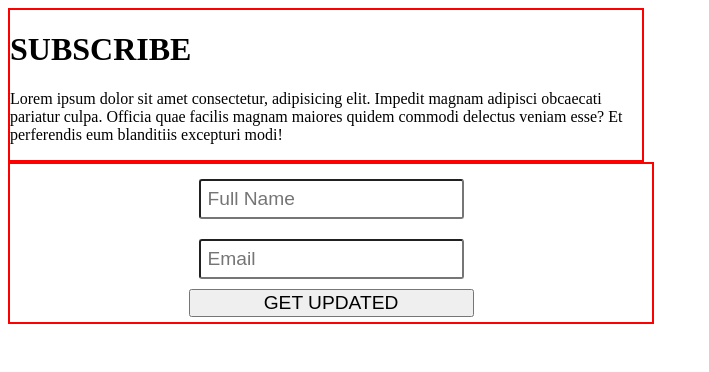
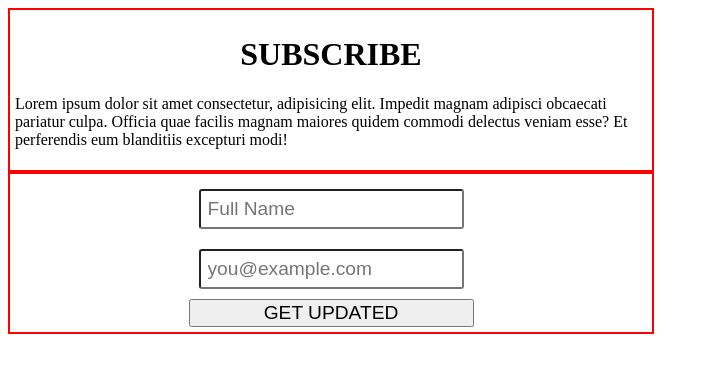
Before and after one commit to 93mcqmil/McQueen-Components, a React (Vite) app: page / in a window 1280 px wide. Shown: the top 372 px of the page, without its empty margins (0-709 px from the left). Built offline with nearby package versions, Linux system fonts and the light colour scheme.

Commit message:
structured out the folders

```diff
--- a/src/App.tsx
+++ b/src/App.tsx
@@ -1,4 +1,3 @@
-import { useState } from "react";
 import Form from "./Components/Form/Form";
 import Header from "./Components/Header/Header";
 
--- a/src/Components/sass/_form.scss
+++ b/src/Components/Form/Form.scss
@@ -1,4 +1,4 @@
-@use "_fontStyle.scss" as *;
+@use "../sass/fontStyle" as *;
 
 .form-container {
   border: 2px solid red;
--- a/src/Components/Form/Form.tsx
+++ b/src/Components/Form/Form.tsx
@@ -1,5 +1,5 @@
-import "../sass/_form.scss";
-import "../sass/_fontStyle.scss";
+import "./Form.scss";
+
 const Form = () => {
   return (
     <>
@@ -22,7 +22,7 @@ const Form = () => {
               name='email'
               id='email'
               required
-              placeholder='Email'
+              placeholder='you@example.com'
             />
           </div>
 
--- a/src/Components/sass/_header.scss
+++ b/src/Components/Header/Header.scss
@@ -1,6 +1,14 @@
+@use "../sass/fontStyle" as *;
+
 .header-container {
   width: 50%;
   border: 2px solid red;
   align-items: center;
   justify-content: center;
+  padding: 5px;
+
+  h1 {
+    justify-content: center;
+    display: flex;
+  }
 }
--- a/src/Components/Header/Header.tsx
+++ b/src/Components/Header/Header.tsx
@@ -1,4 +1,4 @@
-import "../sass/_header.scss";
+import "../Header/Header.scss";
 
 const Header = () => {
   return (
```
